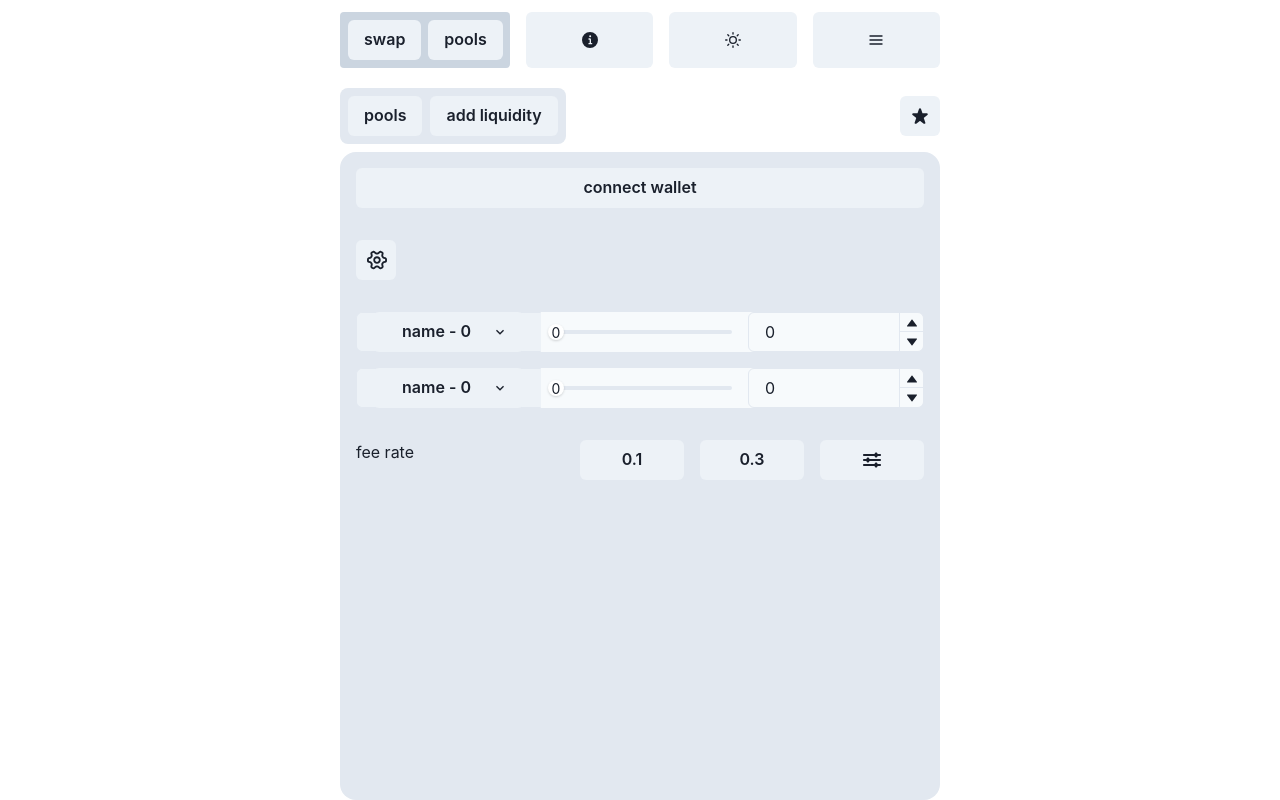
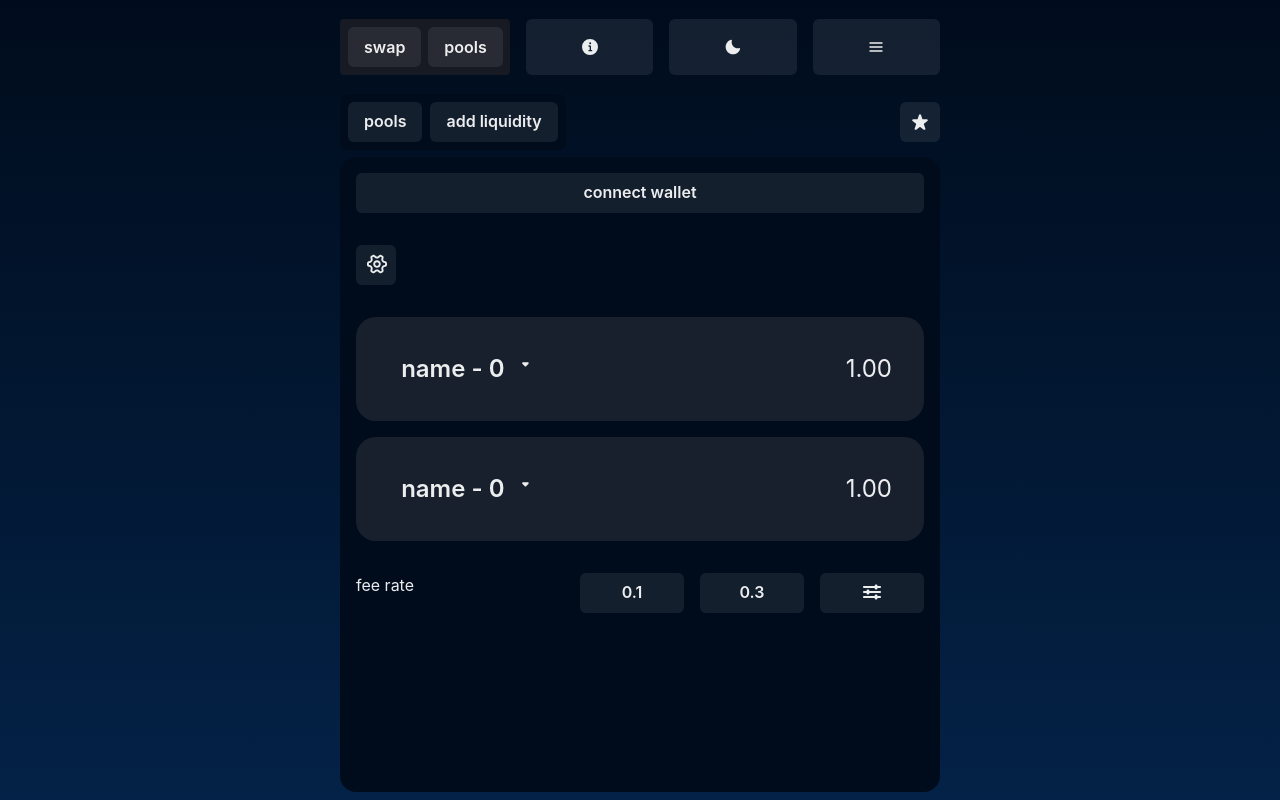
Before and after one commit to argbeknwn/TonShift, a React (Vite) app: page /pools/create in a window 1280 px wide. Built offline with nearby package versions, Linux system fonts and the light colour scheme.

Commit message:
feat(theme): wip: theme, inputAsset, layout, swapper

```diff
--- a/src/app/app.tsx
+++ b/src/app/app.tsx
@@ -1,4 +1,4 @@
-import { ChakraProvider, theme } from '@chakra-ui/react';
+import { ChakraProvider } from '@chakra-ui/react';
 import { memo } from 'react';
 import { Routes, Route } from 'react-router-dom';
 import { Layout } from '../layout/layout';
@@ -11,6 +11,7 @@ import '../i18n/i18n';
 import { Swapper } from '../components/swapper/swapper';
 import { Creator } from '../components/creator/creator';
 import { PoolsList } from '../components/list/poolsList';
+import { theme } from '../styles/theme';
 
 const App = memo(() => {
   return (
--- a/src/components/input/inputAsset.tsx
+++ b/src/components/input/inputAsset.tsx
@@ -1,24 +1,24 @@
-import { InputGroup, Input, InputLeftAddon, useColorModeValue } from '@chakra-ui/react';
+import { Input, useColorMode, Box } from '@chakra-ui/react';
 import { memo } from 'react';
 import { DropDown } from '../menu/dropDown';
-import { SliderInput } from '../slider/sliderInput';
+import { NumberInput } from './numberInput';
 
 const InputAsset = memo(() => {
-  const bgColor = useColorModeValue('gray.50', 'gray.900');
+  const { colorMode } = useColorMode();
 
   return (
-    <InputGroup
-      rounded={8}
-      bgColor={bgColor}
+    <Box
+      rounded={20}
+      bgColor={`ton${colorMode}.input`}
       gap={4}
       display={'grid'}
       gridTemplateColumns={'1fr 2fr'}
+      alignContent={'center'}
+      p={8}
     >
-      <InputLeftAddon>
-        <DropDown />
-      </InputLeftAddon>
-      <SliderInput />
-    </InputGroup>
+      <DropDown />
+      <NumberInput />
+    </Box>
   );
 });
 
--- /dev/null
+++ b/src/components/input/numberInput.tsx
@@ -0,0 +1,32 @@
+import { Flex, useNumberInput, Button, HStack, Input } from '@chakra-ui/react';
+import { memo } from 'react';
+
+const NumberInput = memo(() => {
+  const { getInputProps, getIncrementButtonProps, getDecrementButtonProps } = useNumberInput({
+    step: 0.1,
+    defaultValue: 1,
+    min: 1,
+    precision: 2,
+  });
+
+  const inc = getIncrementButtonProps();
+  const dec = getDecrementButtonProps();
+  const input = getInputProps();
+
+  return (
+    /*     <HStack>
+      <Button display={{ sm: 'none' }} {...inc}>
+        +
+      </Button>
+      <Input textAlign={'right'} {...input} />
+      <Button display={{ sm: 'none' }} {...dec}>
+        -
+      </Button>
+    </HStack> */
+    <Input fontSize={{ sm: '2xl' }} textAlign={'right'} {...input} variant={'unstyled'} />
+  );
+});
+
+NumberInput.displayName = 'NumberInput';
+
+export { NumberInput };
--- a/src/components/menu/dropDown.tsx
+++ b/src/components/menu/dropDown.tsx
@@ -1,9 +1,9 @@
-import { Menu, MenuButton, MenuList, MenuItem, Button } from '@chakra-ui/react';
+import { Menu, MenuButton, MenuList, MenuItem, Button, useBreakpointValue } from '@chakra-ui/react';
 import { memo, useState } from 'react';
-import { ChevronDownIcon } from '@chakra-ui/icons';
 import { useTranslation } from 'react-i18next';
 import { FixedSizeList } from 'react-window';
 import { assetsMock } from '../../mocks/mocks';
+import { Icon } from '../icon/icon';
 
 interface DropDownProps {
   items?: typeof assetsMock;
@@ -20,28 +20,26 @@ const DropDown = memo<DropDownProps>(({ items = assetsMock }) => {
           <MenuButton
             isActive={isOpen}
             as={Button}
-            rightIcon={
-              <ChevronDownIcon
-                transition={'transform 0.3s ease-in-out'}
-                transform={`rotate(${isOpen ? 180 : 0}deg)`}
-              />
-            }
+            rightIcon={<Icon iconType="arrowDown" />}
             w="full"
+            fontSize={{ sm: '2xl' }}
+            variant="unstyled"
+            _focus={{ boxShadow: 'none' }}
           >
             {selected.name}
           </MenuButton>
-          <MenuList>
+          <MenuList width={{ base: '100vw', sm: 400 }}>
             <FixedSizeList
               innerElementType={'ul'}
               itemData={assetsMock}
               itemCount={assetsMock.length}
-              itemSize={20}
+              itemSize={36}
               height={400}
-              width={200}
+              width={'100%'}
             >
               {({ data, index, style }: any) => {
                 return (
-                  <MenuItem style={style} onClick={() => setSelected(data[index])}>
+                  <MenuItem h={36} style={style} onClick={() => setSelected(data[index])}>
                     {data[index].name}
                   </MenuItem>
                 );
@@ -57,6 +55,3 @@ const DropDown = memo<DropDownProps>(({ items = assetsMock }) => {
 DropDown.displayName = 'DropDown';
 
 export { DropDown };
-function useResizeObserver<T>(): { ref: any; width?: 1 | undefined; height?: 1 | undefined } {
-  throw new Error('Function not implemented.');
-}
--- a/src/components/nav/nav.tsx
+++ b/src/components/nav/nav.tsx
@@ -22,7 +22,7 @@ import { NavRoutes } from './navRoutes';
 
 const Nav = memo(() => {
   const { t } = useTranslation();
-  const desktop = useBreakpointValue({ base: false, md: true });
+  const desktop = useBreakpointValue({ base: false, sm: true });
 
   return (
     <Grid alignContent={'center'} templateColumns="repeat(4, 1fr)" gap={4} h="full" w="full">
--- a/src/components/slider/sliderInput.tsx
+++ /dev/null
@@ -1,46 +0,0 @@
-import {
-  Flex,
-  NumberInput,
-  NumberInputField,
-  NumberInputStepper,
-  NumberIncrementStepper,
-  NumberDecrementStepper,
-  Slider,
-  SliderTrack,
-  SliderFilledTrack,
-  SliderThumb,
-  useMediaQuery,
-} from '@chakra-ui/react';
-import { memo, useState } from 'react';
-
-const SliderInput = memo(() => {
-  const [value, setValue] = useState(0);
-  const handleChange = (value: number | string) => setValue(value as number);
-
-  return (
-    <Flex w="full" gap={4}>
-      <Slider
-        display={{ base: 'none', md: 'initial' }}
-        focusThumbOnChange={false}
-        value={value}
-        onChange={handleChange}
-      >
-        <SliderTrack>
-          <SliderFilledTrack />
-        </SliderTrack>
-        <SliderThumb fontSize="sm" color={'current'} boxSize={4} children={value} />
-      </Slider>
-      <NumberInput w={'full'} value={value} onChange={handleChange}>
-        <NumberInputField />
-        <NumberInputStepper>
-          <NumberIncrementStepper />
-          <NumberDecrementStepper />
-        </NumberInputStepper>
-      </NumberInput>
-    </Flex>
-  );
-});
-
-SliderInput.displayName = 'SliderInput';
-
-export { SliderInput };
--- a/src/components/swapper/swapper.tsx
+++ b/src/components/swapper/swapper.tsx
@@ -1,16 +1,28 @@
-import { Button, Grid } from '@chakra-ui/react';
+import { Button, Grid, useColorMode } from '@chakra-ui/react';
 import { memo } from 'react';
 import { useTranslation } from 'react-i18next';
+import { Icon } from '../icon/icon';
 import { InputAsset } from '../input/inputAsset';
 
 const Swapper = memo(() => {
   const { t } = useTranslation();
+  const { colorMode } = useColorMode();
 
   return (
-    <Grid p={{ base: '1rem', sm: '1.5rem' }} gap={4}>
+    <Grid p={{ base: '1rem', sm: '1.5rem' }} gap={4} bgColor={`ton${colorMode}.box`} rounded={20}>
       <InputAsset />
       <InputAsset />
-      <Button>{t('connect wallet')}</Button>
+      <Button
+        rounded={20}
+        p={8}
+        textTransform={'capitalize'}
+        fontSize={{ sm: '2xl' }}
+        rightIcon={<Icon iconType="wallet" />}
+        bgColor={`ton${colorMode}.buttons`}
+        color={`ton${colorMode}.accent`}
+      >
+        {t('connect')}
+      </Button>
     </Grid>
   );
 });
--- a/src/layout/layout.tsx
+++ b/src/layout/layout.tsx
@@ -1,11 +1,26 @@
-import { Flex, Grid, GridItem, useBreakpointValue } from '@chakra-ui/react';
+import {
+  Flex,
+  Grid,
+  GridItem,
+  useBreakpointValue,
+  useColorMode,
+  useColorModeValue,
+} from '@chakra-ui/react';
 import { memo } from 'react';
 import { Outlet } from 'react-router-dom';
 import { Nav } from '../components/nav/nav';
 
 const Layout = memo(() => {
+  const { colorMode } = useColorMode();
+
   return (
-    <Flex h="100vh" w="100vw" justifyContent={'center'}>
+    <Flex
+      bgGradient={`linear(to-t, ton${colorMode}.gradientFrom, ton${colorMode}.gradientTo)`}
+      h="100vh"
+      w="100vw"
+      justifyContent={'center'}
+      p={2}
+    >
       <Grid templateRows={'1fr 9fr'} w={{ base: 'full', sm: '600px' }}>
         <GridItem>
           <Nav />
--- a/src/routes/nomatch.tsx
+++ b/src/routes/nomatch.tsx
@@ -1,14 +1,17 @@
-import { Text } from '@chakra-ui/react';
+import { GridItem, Text, useColorMode } from '@chakra-ui/react';
 import { memo } from 'react';
 import { useTranslation } from 'react-i18next';
 import { Content } from '../components/content/content';
 
 const NoMatchRoute = memo(() => {
   const { t } = useTranslation();
+  const { colorMode } = useColorMode();
 
   return (
     <Content>
-      <Text>{t('nomatch')}</Text>
+      <GridItem bgColor={`ton${colorMode}.box`} rounded={16}>
+        <Text>{t('nomatch')}</Text>
+      </GridItem>
     </Content>
   );
 });
--- a/src/routes/pools.tsx
+++ b/src/routes/pools.tsx
@@ -13,6 +13,7 @@ import {
   Tabs,
   Text,
   useBreakpointValue,
+  useColorMode,
   useColorModeValue,
 } from '@chakra-ui/react';
 import { memo } from 'react';
@@ -24,12 +25,12 @@ import { Swapper } from '../components/swapper/swapper';
 
 const PoolsRoute = memo(() => {
   const { t } = useTranslation();
-  const bgColor = useColorModeValue('gray.200', 'gray.700');
+  const { colorMode } = useColorMode();
 
   return (
     <Content templateRows={'1fr 9fr'}>
       <GridItem display={'flex'} alignItems={'center'} justifyContent={'space-between'}>
-        <Flex gap={2} p={2} rounded={8} bgColor={bgColor}>
+        <Flex gap={2} p={2} rounded={8} bgColor={`ton${colorMode}.box`}>
           <NavLink to={'/pools'}>
             <Button>
               <Text>{t('pools')}</Text>
@@ -47,7 +48,7 @@ const PoolsRoute = memo(() => {
           <IconButton aria-label={t('favorites')} icon={<StarIcon />} />
         </NavLink>
       </GridItem>
-      <GridItem bgColor={bgColor} rounded={16}>
+      <GridItem bgColor={`ton${colorMode}.box`} rounded={16}>
         <Outlet />
       </GridItem>
     </Content>
--- a/src/routes/swap.tsx
+++ b/src/routes/swap.tsx
@@ -5,6 +5,7 @@ import {
   MenuItem,
   MenuList,
   Text,
+  useColorMode,
   useColorModeValue,
 } from '@chakra-ui/react';
 import { memo } from 'react';
@@ -12,21 +13,20 @@ import { useTranslation } from 'react-i18next';
 import { Content } from '../components/content/content';
 import { Swapper } from '../components/swapper/swapper';
 import { Settings } from '../components/menu/settings';
-import { NavLink, Outlet } from 'react-router-dom';
+import { NavLink } from 'react-router-dom';
 
 const SwapRoute = memo(() => {
   const { t } = useTranslation();
-  const bgColor = useColorModeValue('gray.200', 'gray.700');
+  const { colorMode } = useColorMode();
 
   return (
-    <Content templateRows={'1fr 6fr 3fr'}>
+    <Content templateRows={'1fr 9fr'}>
       <GridItem display={'flex'} alignItems={'center'} justifyContent={'space-between'}>
-        <Flex gap={2} p={2} rounded={8} bgColor={bgColor}>
+        <Flex gap={2} p={2} rounded={20} bgColor={`ton${colorMode}.box`}>
           <Button>
             <Text>{t('swap')}</Text>
           </Button>
         </Flex>
-
         <Settings>
           <MenuList>
             <NavLink to={'swap'}>
@@ -41,10 +41,9 @@ const SwapRoute = memo(() => {
           </MenuList>
         </Settings>
       </GridItem>
-      <GridItem bgColor={bgColor} rounded={16}>
+      <GridItem>
         <Swapper />
       </GridItem>
-      <GridItem />
     </Content>
   );
 });
--- a/src/styles/theme.ts
+++ b/src/styles/theme.ts
@@ -5,6 +5,31 @@ const config: ThemeConfig = {
   /* useSystemColorMode: false, */
 };
 
-const theme = extendTheme({ config });
+const colors = {
+  tonlight: {
+    accent: '#0088CC',
+    box: '#FFFFFF',
+    input: '#F4F4F4',
+    buttons: '#D1EEFC',
+    textHover: '#272727',
+    text: '#757C7F',
+    empty: '#CECECE',
+    gradientFrom: '#F0F1FF',
+    gradientTo: '#D1EEFC',
+  },
+  tondark: {
+    accent: '#0088CC',
+    box: '#000C1C',
+    input: '#18202D',
+    buttons: '#242E3C',
+    textHover: '#FFFFFF',
+    text: '#757C7F',
+    empty: '#CECECE',
+    gradientFrom: '#042247',
+    gradientTo: '#000C1C',
+  },
+};
+
+const theme = extendTheme({ config, colors });
 
 export { theme };
```
